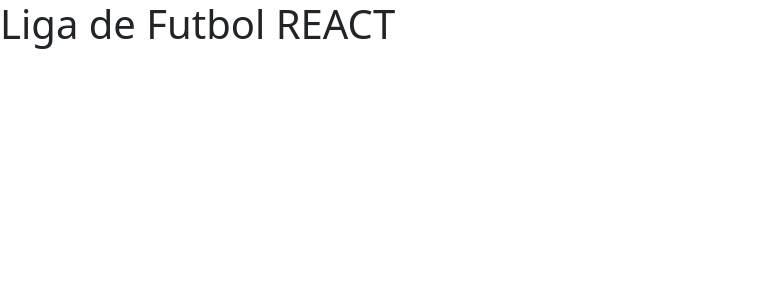
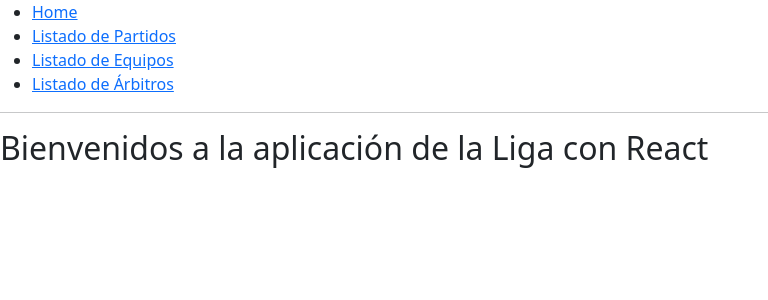
Before and after one commit to rauxasoft/2025_03_24_REACT_FUTBOL_BASE, a React (Vite) app: page / in a window 1280 px wide. Shown: the top 300 px of the page, without its empty margins (0-768 px from the left). Built offline with nearby package versions, Linux system fonts and the light colour scheme.

Commit message:
habemus sistema de navegación

```diff
--- a/src/components/AppComponent.tsx
+++ b/src/components/AppComponent.tsx
@@ -1,6 +1,32 @@
+import { BrowserRouter, Link, Route, Routes } from "react-router-dom";
+import Home from "./HomeComponent";
+import ListadoEquipos from "./ListadoEquipoComponent";
+import ListadoPartidos from "./ListadopartidosComponent";
+import ListadoArbitros from "./ListadoArbitrosComponent";
+
 function App() {
     return (
-        <h1>Liga de Futbol REACT</h1>
+
+        <BrowserRouter>
+            <nav>
+                <ul>
+                    <li><Link to="/">Home</Link></li>
+                    <li><Link to="/partidos">Listado de Partidos</Link></li>
+                    <li><Link to="/equipos">Listado de Equipos</Link></li>
+                    <li><Link to="/arbitros">Listado de Árbitros</Link></li>
+                </ul>
+            </nav>
+            <hr/>
+
+            <Routes>
+                <Route path="/" element={<Home />}/>
+                <Route path="/partidos" element={<ListadoPartidos />}/>
+                <Route path="/equipos" element={<ListadoEquipos />}/>
+                <Route path="/arbitros" element={<ListadoArbitros />}/>
+
+            </Routes>
+
+        </BrowserRouter>
     );
 }
 
--- /dev/null
+++ b/src/components/HomeComponent.tsx
@@ -0,0 +1,6 @@
+function Home(){
+
+    return <h2>Bienvenidos a la aplicación de la Liga con React</h2>
+}
+
+export default Home
--- /dev/null
+++ b/src/components/ListadoArbitrosComponent.tsx
@@ -0,0 +1,6 @@
+function ListadoArbitros(){
+
+    return <h2>Listado de Arbitros</h2>
+}
+
+export default ListadoArbitros
--- /dev/null
+++ b/src/components/ListadoEquipoComponent.tsx
@@ -0,0 +1,6 @@
+function ListadoEquipos(){
+
+    return <h2>Listado de Equipos</h2>
+}
+
+export default ListadoEquipos
--- /dev/null
+++ b/src/components/ListadopartidosComponent.tsx
@@ -0,0 +1,6 @@
+function ListadoPartidos(){
+
+    return <h2>Listado de Partidos</h2>
+}
+
+export default ListadoPartidos
```
